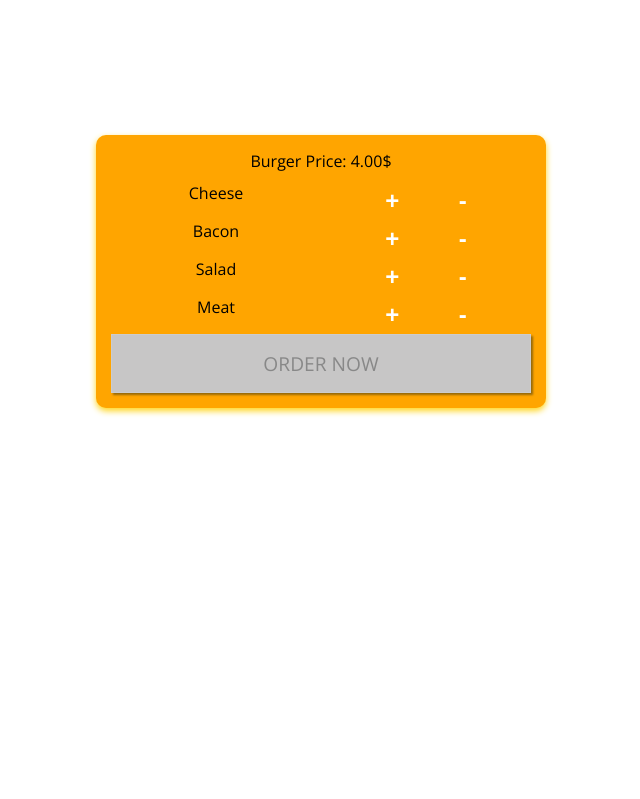
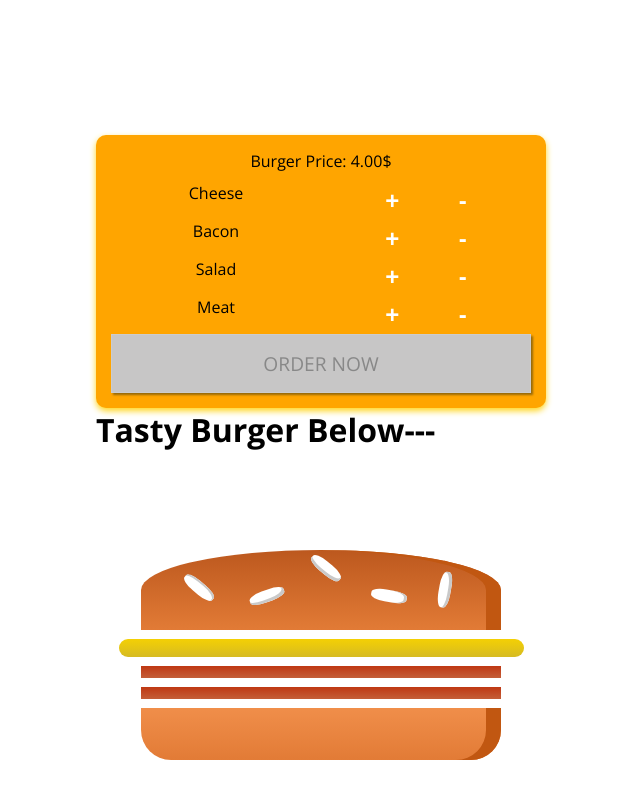
Before and after one commit to Tusharg1999/burger-react, a React (Create React App) app: page / in a window 1280 px wide. Shown: the part 355-1154 px from the top of the page, without its empty margins (319-959 px from the left). Before the commit the page ends 800 px from the top, so only its background shows below. Built offline with nearby package versions, Linux system fonts and the light colour scheme.

Commit message:
checkout container

```diff
--- a/src/components/burger/Burger.js
+++ b/src/components/burger/Burger.js
@@ -5,7 +5,7 @@ import BurgerIngredients from "./burgerIngredients/BurgerIngredients";
 const burger = (props) => {
     let BurgerToBuild = Object.keys(props.ingredients).map((item) => {
             return [...Array(props.ingredients[item])].map((_, i) => {
-                console.log(item)
+                console.log(item);
                 return <BurgerIngredients key={item + i} type={item}/>
             })
         })
--- /dev/null
+++ b/src/components/checkout/Checkout.js
@@ -0,0 +1,26 @@
+import React, {Component} from "react";
+import CheckoutSummary from "../../containers/checkoutSummary/CheckoutSummary";
+
+class Checkout extends Component {
+    constructor(props) {
+        super(props);
+        this.state = {
+            myIngredients: {
+                cheese: 1,
+                salad: 0,
+                bacon: 2,
+                meat: 0
+            },
+        }
+    }
+
+    render() {
+        return (
+            <div>
+                <CheckoutSummary ingredients={this.state.myIngredients}/>
+            </div>
+        )
+    }
+}
+
+export default Checkout;
--- a/src/containers/burgerBuilder/BurgerBuilder.js
+++ b/src/containers/burgerBuilder/BurgerBuilder.js
@@ -4,6 +4,7 @@ import Burger from '../../components/burger/Burger'
 import BuildControl from '../../components/burger/buildControl/BuildControl'
 import Modal from '../../components/ui/modal/Modal'
 import OrderSummary from "../../components/burger/orderSummary/OrderSummary";
+import Checkout from "../../components/checkout/Checkout";
 
 const price = {
     cheese: 2,
@@ -100,6 +101,7 @@ class BurgerBuilder extends Component {
                     Purchasing={this.purchasingHandler}
                     purchasable={this.state.purchasable} totalPrice={this.state.totalPrice}
                     addIngredient={this.addItemHandler} removeIngredient={this.removeItemHandler}/>
+                    <Checkout/>
             </Aux>
         )
     }
--- /dev/null
+++ b/src/containers/checkoutSummary/CheckoutSummary.js
@@ -0,0 +1,13 @@
+import React,{Component} from "react";
+import Burger from '../../components/burger/Burger'
+class CheckoutSummary extends Component{
+    render() {
+        return(
+            <div className="checkoutSummary">
+                <h1>Tasty Burger Below---</h1>
+                <Burger ingredients={this.props.ingredients}/>
+            </div>
+        )
+    }
+}
+export default CheckoutSummary;
```
